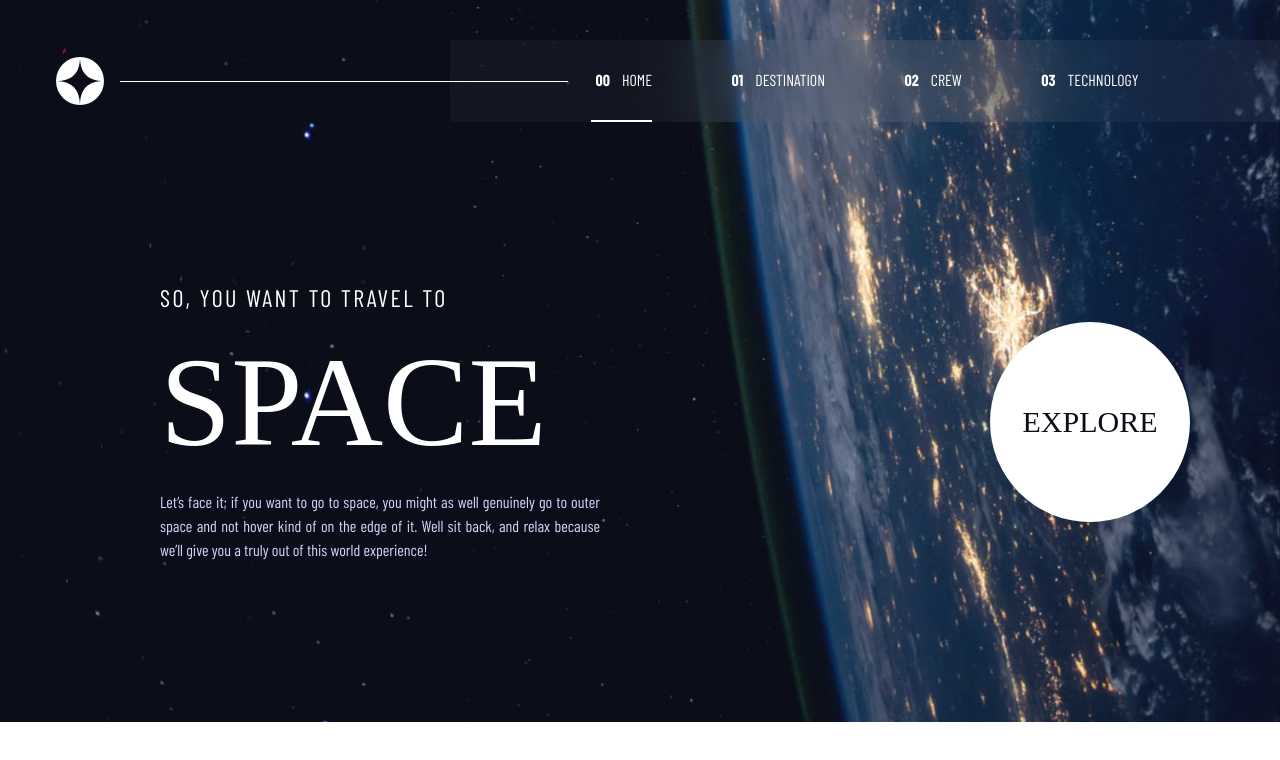
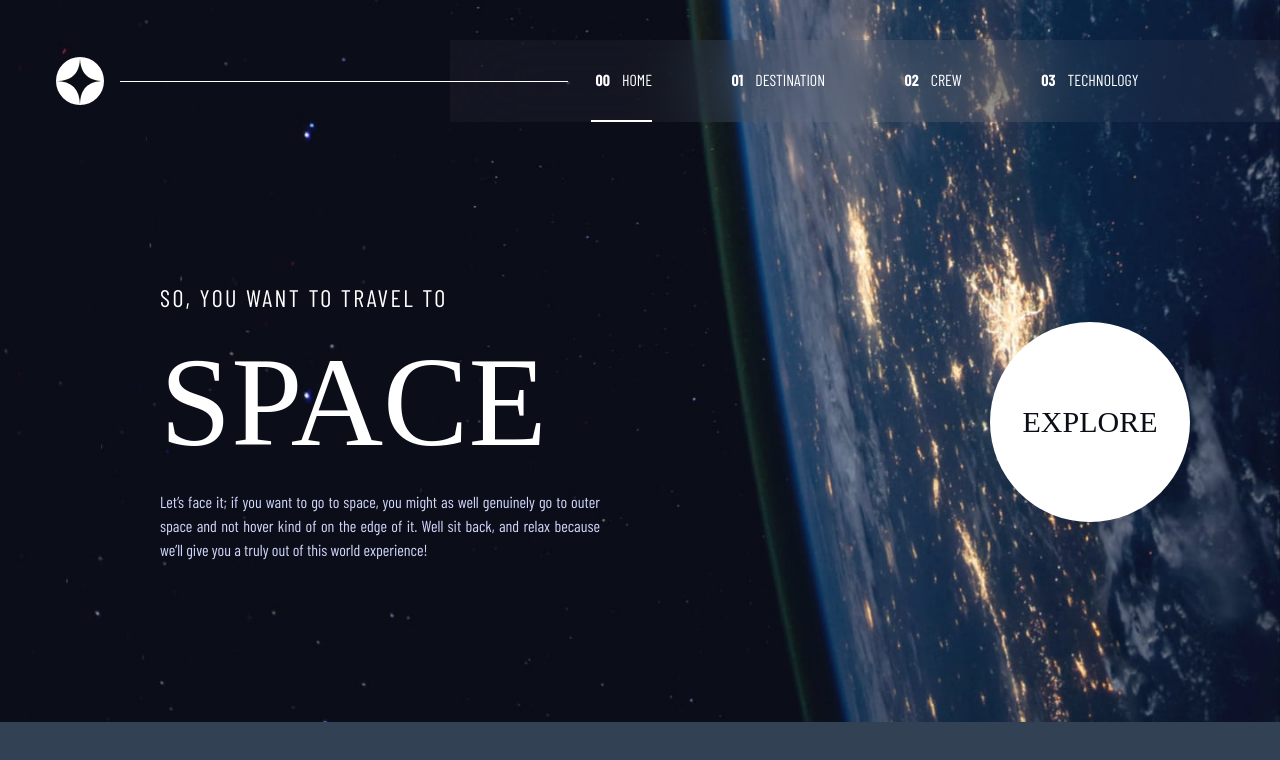
Before and after one commit to Lanr3waju/space-tour, a React (Vite) app: page / in a window 1280 px wide. Shown: the top 760 px of the page. Built offline with nearby package versions, Linux system fonts and the light colour scheme; a web font is replaced by a local one.

Commit message:
Add background to app

```diff
--- a/src/App.jsx
+++ b/src/App.jsx
@@ -6,6 +6,7 @@ import Technology from "./routes/Technology";
 
 function App() {
   return (
+    <div className="bg-slate-700 min-h-screen">
       <BrowserRouter>
         <Routes>
           <Route path="/destination" element={<Destination />} />
@@ -15,6 +16,7 @@ function App() {
           <Route path="/" element={<Home />} />
         </Routes>
       </BrowserRouter>
+    </div>
   )
 }
 
```
Lines whose indentation alone changed are shown as unchanged.
